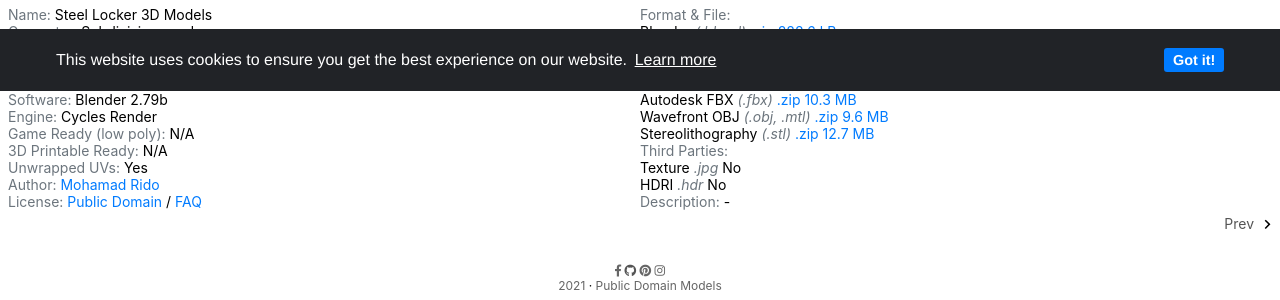
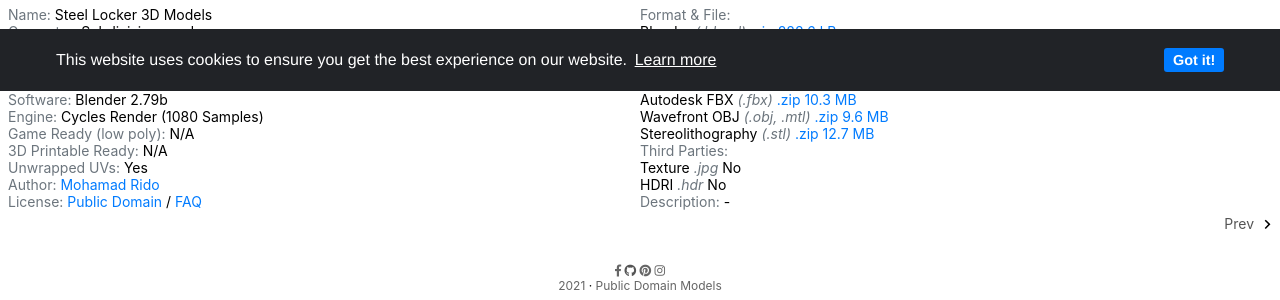
Before and after one commit to mohamadrido/project, a Jekyll site: the page built from _posts/2021-07-07-steel-locker.md, in a window 1280 px wide. Shown: the part 809-1109 px from the top of the page. Built offline with Jekyll 4.4.1, drawn with Linux system fonts in a browser that asks for light colours; nearby versions of some CDN libraries; our own code applies the rules of GitHub Pages for plain Markdown files.

Commit message:
Update 2021-07-07-steel-locker.md

```diff
--- a/_posts/2021-07-07-steel-locker.md
+++ b/_posts/2021-07-07-steel-locker.md
@@ -6,12 +6,12 @@
 image: "/assets/images/steel-locker.jpg"
 object: "Steel Locker"
 geometry: "Subdivision-ready"
-vertices: "N/A"
+vertices: "21,540"
 uvunwrapped: "Yes"
 animated: "No"
 software: "Blender 2.79b"
 rigged: "No"
-engine: "Cycles Render"
+engine: "Cycles Render (1080 Samples)"
 gameready: "N/A"
 3dprintableready: "N/A"
 admin: "<a href='/about'>Mohamad Rido</a>"
```
